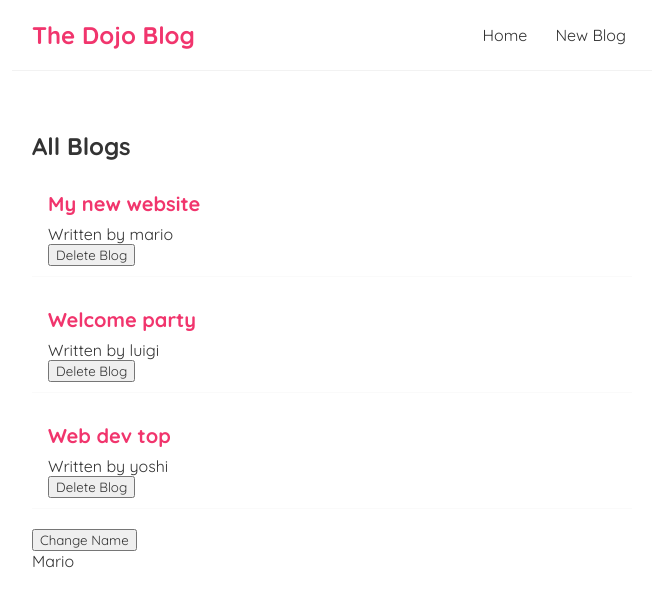
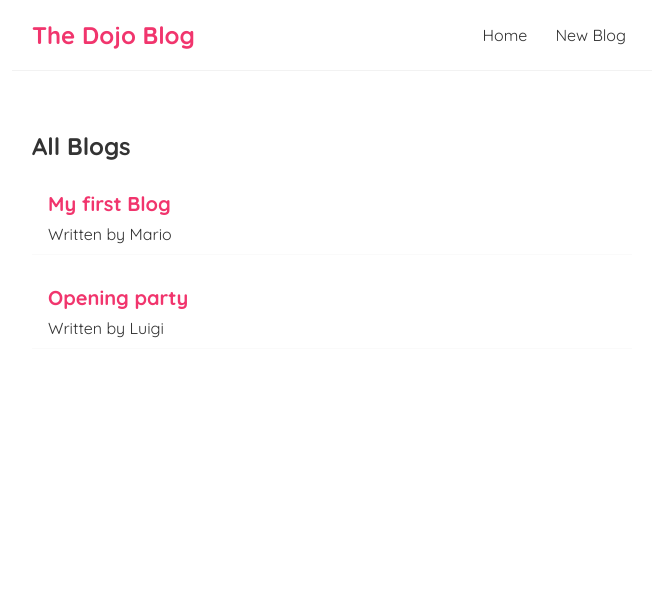
Before and after one commit to JoaoPedroVisconti/ReactTutorial_dojo-blog, a React (Create React App) app: page / in a window 1280 px wide. Shown: the top 606 px of the page, without its empty margins (308-964 px from the left). Built offline with nearby package versions, Linux system fonts and the light colour scheme; data requests are answered from the project's data file; the HTML template or start-up script is replaced by a standard one.

Commit message:
Fetching data from db.json file

```diff
--- a/src/BlogList.js
+++ b/src/BlogList.js
@@ -1,4 +1,4 @@
-const BlogList = ({ blogs, title, handleDelete }) => {
+const BlogList = ({ blogs, title }) => {
   // const BlogList = (props) => {
   // / // const blogs = props.blogs;
   // /  // const title = props.title;
@@ -9,7 +9,6 @@
         <div className="blog-preview" key={blog.id}>
           <h2>{blog.title}</h2>
           <p>Written by {blog.author}</p>
-          <button onClick={() => handleDelete(blog.id)}>Delete Blog</button>
         </div>
       ))}
     </div>
--- a/src/Home.js
+++ b/src/Home.js
@@ -2,30 +2,22 @@
 import BlogList from './BlogList';
 
 const Home = () => {
-  const [blogs, setBlogs] = useState([
-    { title: 'My new website', body: 'lorem ipsum...', author: 'mario', id: 1 },
-    { title: 'Welcome party', body: 'lorem ipsum...', author: 'luigi', id: 2 },
-    { title: 'Web dev top', body: 'lorem ipsum...', author: 'yoshi', id: 3 },
-  ]);
-
-  const [name, setName] = useState('Mario');
-
-  const handleDelete = (id) => {
-    const newBlogs = blogs.filter((blog) => blog.id !== id);
-
-    setBlogs(newBlogs);
-  };
+  const [blogs, setBlogs] = useState(null);
 
   useEffect(() => {
-    console.log('useEffect ran');
-    console.log(name);
-  }, [name]);
+    fetch('http://localhost:8000/blogs')
+      .then((res) => {
+        return res.json();
+      })
+      .then((data) => {
+        console.log(data);
+        setBlogs(data);
+      });
+  }, []);
 
   return (
     <div className="home">
-      <BlogList blogs={blogs} title="All Blogs" handleDelete={handleDelete} />
-      <button onClick={() => setName('luigi')}>Change Name</button>
-      <p>{name}</p>
+      {blogs && <BlogList blogs={blogs} title="All Blogs" />}
     </div>
   );
 };
```
